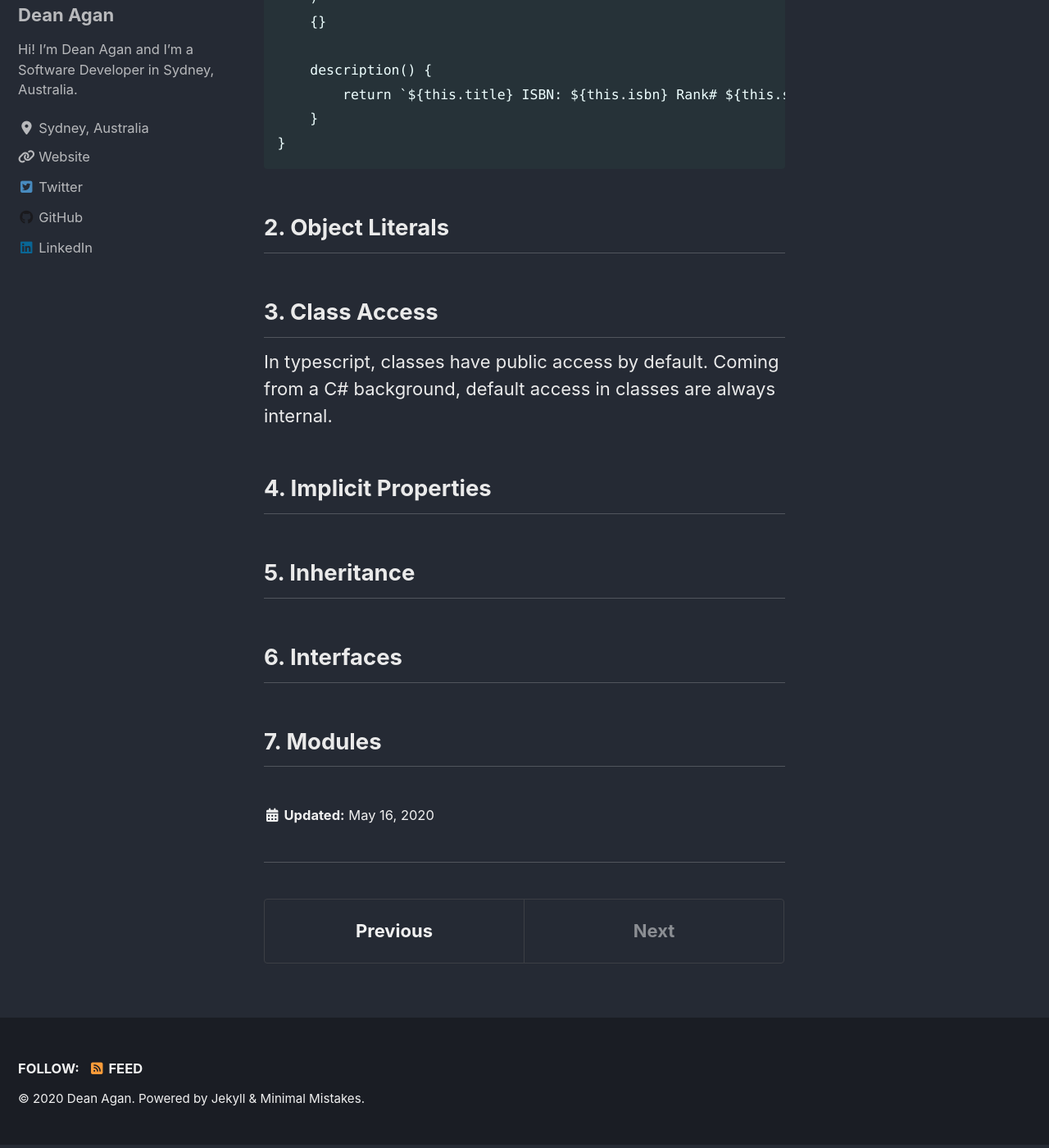
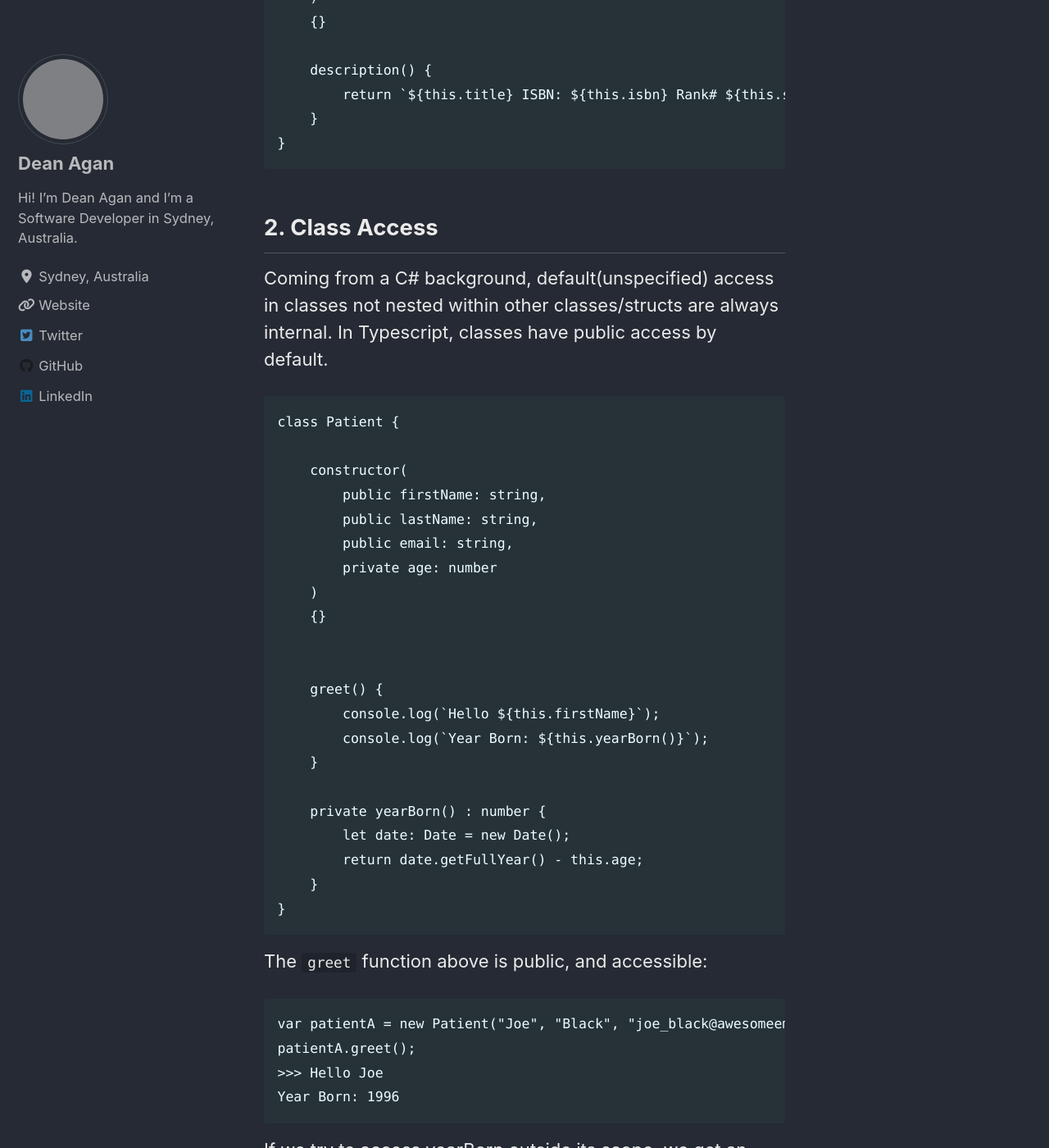
Before and after one commit to deanagan/deanagan.github.io, a Jekyll site: the page built from _posts/2020-05-16-Discovering-Typescript-Part-2.md, in a window 1280 px wide and 1400 px high, scrolled down 1960 px. Shown: the whole window at 82% size. Built offline with Jekyll 4.4.1, drawn with Linux system fonts in a browser that asks for light colours; cached includes are drawn as plain includes; nearby versions of some CDN libraries; some of the changed text lies outside the part shown; grey boxes are pictures that could not be loaded.

Commit message:
Add entry for class access

````diff
--- a/_posts/2020-05-16-Discovering-Typescript-Part-2.md
+++ b/_posts/2020-05-16-Discovering-Typescript-Part-2.md
@@ -67,19 +67,62 @@ class Book {
     }
 }
 ```
+## 2. Class Access
+
+ Coming from a C# background, default(unspecified) access in classes not nested within other classes/structs are always internal. In Typescript, classes have public access by default.
+```
+class Patient {
+
+    constructor(
+        public firstName: string,
+        public lastName: string,
+        public email: string,
+        private age: number
+    )
+    {}
 
 
-## 2. Object Literals
+    greet() {
+        console.log(`Hello ${this.firstName}`);
+        console.log(`Year Born: ${this.yearBorn()}`);
+    }
 
-## 3. Class Access
+    private yearBorn() : number {
+        let date: Date = new Date();
+        return date.getFullYear() - this.age;
+    }
+}
+```
 
- In typescript, classes have public access by default. Coming from a C# background, default access in classes are always internal.
+The `greet` function above is public, and accessible:
+```
+var patientA = new Patient("Joe", "Black", "joe_black@awesomeemail.com", 24);
+patientA.greet();
+>>> Hello Joe
+Year Born: 1996
+```
 
-## 4. Implicit Properties
+If we try to access yearBorn outside its scope,  we get an error:
+```
+patientA.yearBorn();
+>>> error TS2341: Property 'yearBorn' is private and only accessible within class 'Patient'.
+```
 
-## 5. Inheritance
+## 3. Object Literals
+There are cases in Javascript where we just want something short and simple. Essentially, an object without any intent of creating any prototypal inheritance.
 
-## 6. Interfaces
+Object literals to the rescue! Actually, object literals are already in Javascript, but nice to know we have it here in Typescript.
+```
+const rectangle = {
+    height: 20,
+    width : 40,
+    area: function() { return this.width * this.height; }
+}
+```
 
-
-## 7. Modules
+## 4. Prototypal Inheritance
+TODO
+## 5. Interfaces
+TODO
+## 6. Modules
+TODO
````
